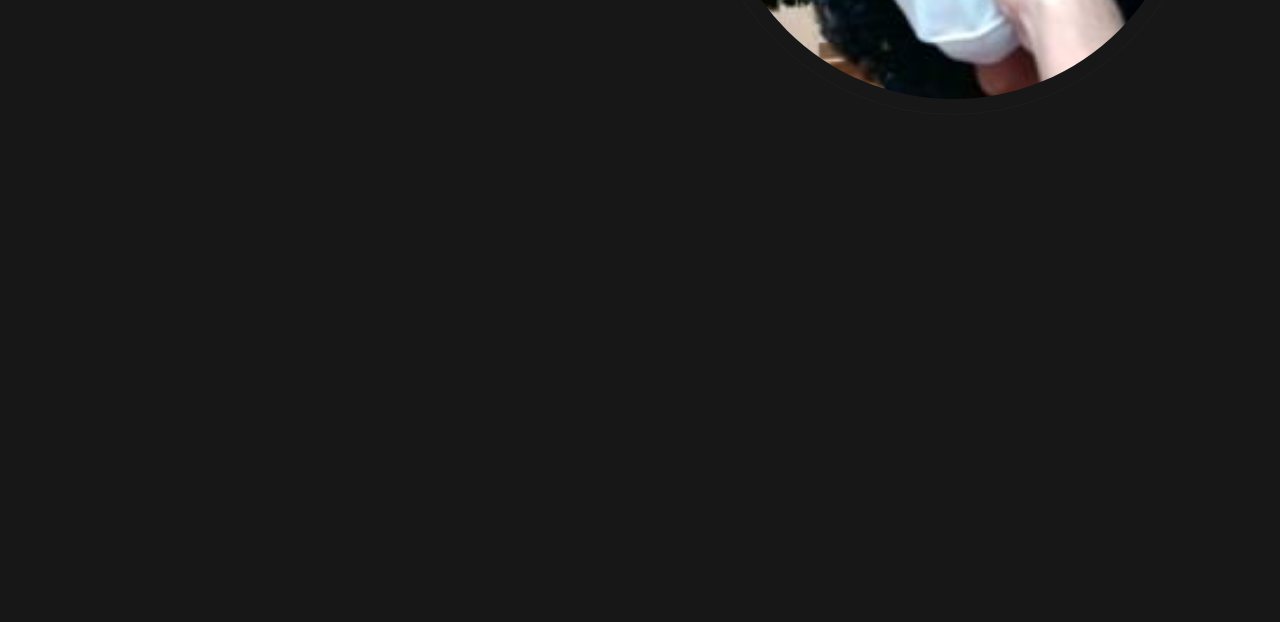
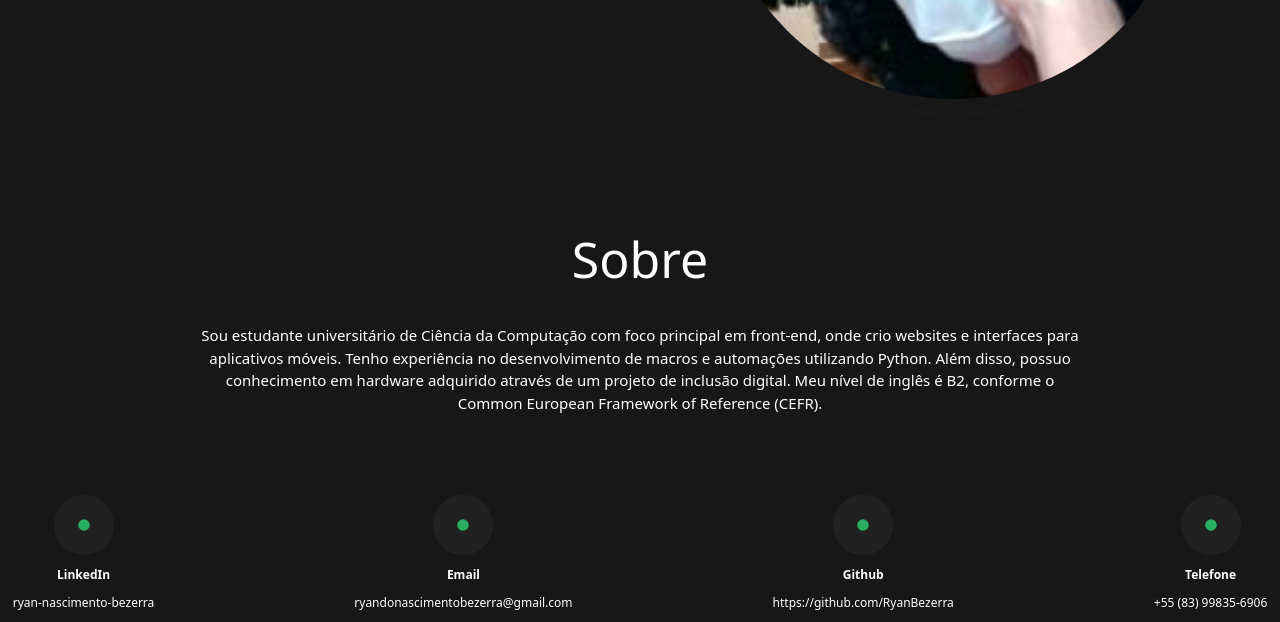
Before and after one commit to RyanBezerra/Portfolio, a Django app: page / in a window 1280 px wide. Shown: the part 658-1280 px from the top of the page. Before the commit the page ends 757 px from the top, so only its background shows below. Run offline with Django 5.2, Linux system fonts and the light colour scheme.

Commit message:
Versão 2° seção body 90% responsiva

```diff
--- a/PortfólioApp/static/css/stylehome.css
+++ b/PortfólioApp/static/css/stylehome.css
@@ -147,4 +195,20 @@ body > div:first-of-type p {
         --bs-btn-padding-x: 2.5rem;
         --bs-btn-font-size: 1.5rem;
     }
+    #sobre{
+        font-size: 5rem;
+    }
+    #apresentação{
+        font-size: 1.5rem;
+    }
+    #circuloss1{
+        margin-top: 8rem;
+        gap: 20rem;
+    }
+    #circulos{
+        max-width: 6rem;
+    }
+    #circulosp{
+        font-size: 1.2rem;
+    }
 }
--- a/PortfólioApp/templates/Home-Page.html
+++ b/PortfólioApp/templates/Home-Page.html
@@ -55,7 +55,7 @@
         <div class="container py-4" style="position: relative; top: 150px;">
             <div class="d-flex flex-row align-items-center">
                 <div class="d-flex flex-column text-center me-3">
-                    <h1 class="text-light mb-2">Olá, sou Ryan do Nascimento Bezerra</h1>
+                    <h1 id = "cordialidade" class="text-light mb-2">Olá, sou Ryan do Nascimento Bezerra</h1>
                     <p class="mb-3">Desenvolvedor Front-End</p>
                     <div class="d-flex flex-row justify-content-center mt-3">
                         <button id="botãobaixar" class="btn btn-success btn-lg rounded-0">Baixar CV</button>
@@ -65,6 +65,56 @@
                 <img id="custom-img-border" src="../static/img/Foto.jfif" class="rounded-circle img-fluid" alt="Minha Foto">
             </div>
         </div>
+        <div class="d-flex flex-column justify-content-center align-items-center" style="position: relative; top: 250px; padding-left: 4.5rem; padding-right: 4.5rem;">
+            <div class="text-wrap text-center text-white w-75">
+                <div>
+                    <h2 id="sobre">Sobre</h2>
+                    <p id="apresentação" class="pt-5">Sou estudante universitário de Ciência da Computação com foco principal em front-end, onde crio websites e interfaces para aplicativos móveis. Tenho experiência no desenvolvimento de macros e automações utilizando Python. Além disso, possuo conhecimento em hardware adquirido através de um projeto de inclusão digital. Meu nível de inglês é B2, conforme o Common European Framework of Reference (CEFR).</p>
+                </div>
+                <div id = "circuloss1" class="d-flex flex-nowrap justify-content-center">
+                    <div class="text-center">
+                        <svg id = "circulos" width="62" height="62" viewBox="0 0 62 62" fill="none" xmlns="http://www.w3.org/2000/svg">
+                            <path d="M62 31C62 48.1208 48.1208 62 31 62C13.8792 62 0 48.1208 0 31C0 13.8792 13.8792 0 31 0C48.1208 0 62 13.8792 62 31Z" fill="#212121"/>
+                            <circle cx="31" cy="31" r="6" fill="#27AE60"/>
+                        </svg>
+                        <p id = "circulosp" class="fw-bold mt-3">LinkedIn</p>
+                        <p id = "circulosp" class="text-nowrap">ryan-nascimento-bezerra</p>
+                    </div>
+
+                    <div class="text-center">
+                        <svg id = "circulos" width="62" height="62" viewBox="0 0 62 62" fill="none" xmlns="http://www.w3.org/2000/svg">
+                            <path d="M62 31C62 48.1208 48.1208 62 31 62C13.8792 62 0 48.1208 0 31C0 13.8792 13.8792 0 31 0C48.1208 0 62 13.8792 62 31Z" fill="#212121"/>
+                            <circle cx="31" cy="31" r="6" fill="#27AE60"/>
+                        </svg>
+                        <p id = "circulosp" class="fw-bold mt-3">Email</p>
+                        <p id = "circulosp" class="text-nowrap">ryandonascimentobezerra@gmail.com</p>
+                    </div>
+
+                    <div class="text-center">
+                        <svg id = "circulos" width="62" height="62" viewBox="0 0 62 62" fill="none" xmlns="http://www.w3.org/2000/svg">
+                            <path d="M62 31C62 48.1208 48.1208 62 31 62C13.8792 62 0 48.1208 0 31C0 13.8792 13.8792 0 31 0C48.1208 0 62 13.8792 62 31Z" fill="#212121"/>
+                            <circle cx="31" cy="31" r="6" fill="#27AE60"/>
+                        </svg>
+                        <p id = "circulosp" class="fw-bold mt-3">Github</p>
+                        <p id = "circulosp" class="text-nowrap">https://github.com/RyanBezerra</p>
+                    </div>
+
+                    <div class="text-center2">
+                        <svg id = "circulos" width="62" height="62" viewBox="0 0 62 62" fill="none" xmlns="http://www.w3.org/2000/svg">
+                            <path d="M62 31C62 48.1208 48.1208 62 31 62C13.8792 62 0 48.1208 0 31C0 13.8792 13.8792 0 31 0C48.1208 0 62 13.8792 62 31Z" fill="#212121"/>
+                            <circle cx="31" cy="31" r="6" fill="#27AE60"/>
+                        </svg>
+                        <p id = "circulosp" class="fw-bold mt-3">Telefone</p>
+                        <p id = "circulosp" class="text-nowrap">+55 (83) 99835-6906</p>
+                    </div>
+                </div>
+            </div>
+        </div>
+
+
+
+
+
 
 
 
```
Also changed, not shown: other parts of PortfólioApp/static/css/stylehome.css (+48 -0 lines).
